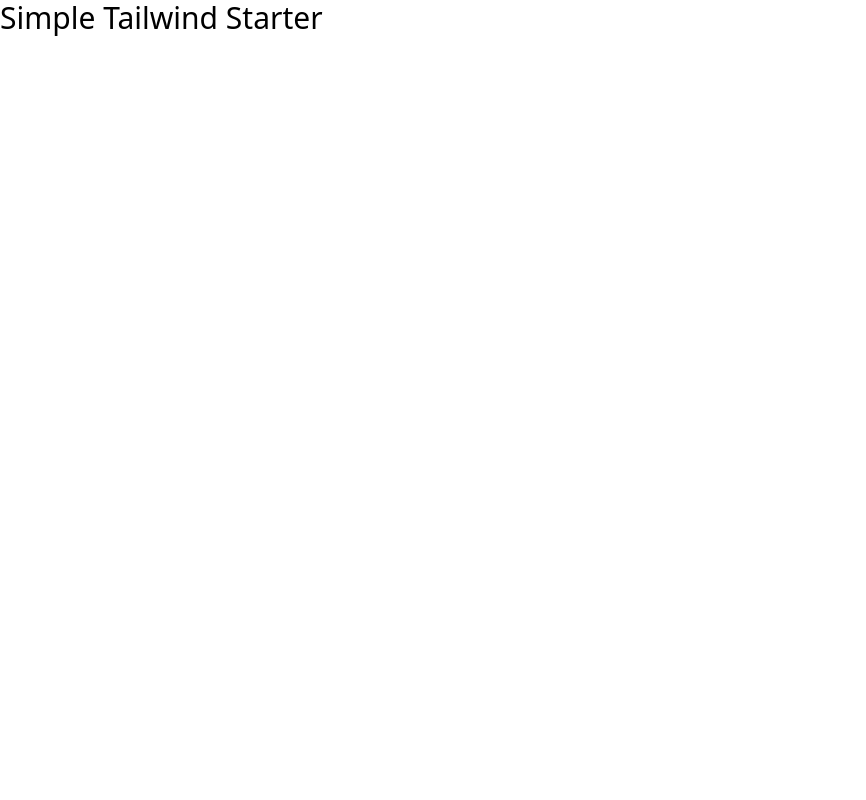
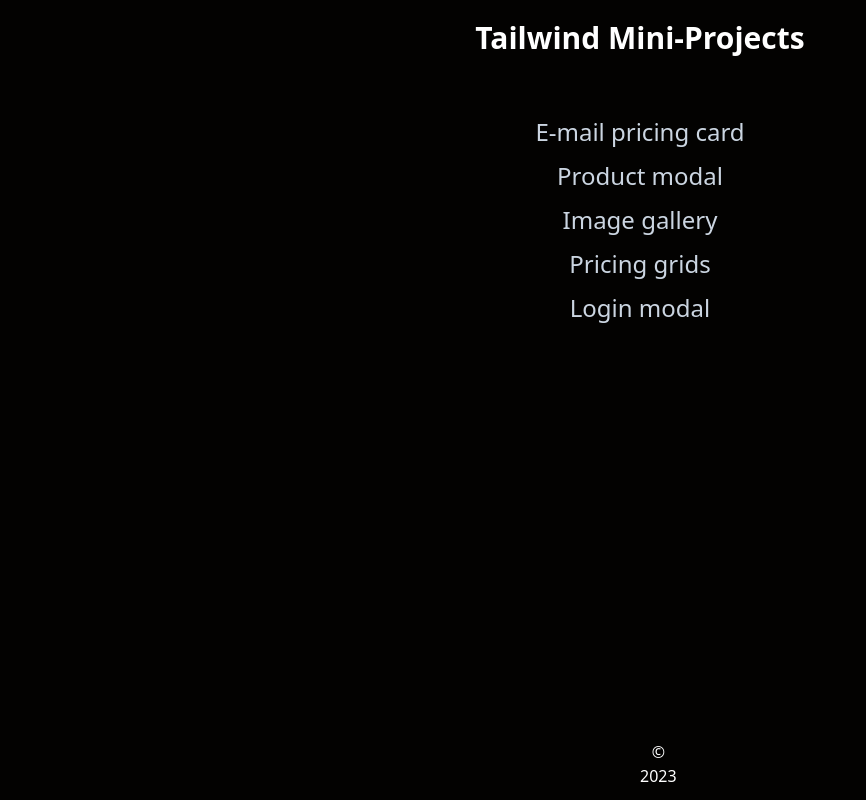
Before and after one commit to NibboNi/tailwind-mini, a website: page index.html in a window 1280 px wide. Shown: the whole page, without its empty margins (0-866 px from the left). Drawn offline with nearby package versions, Linux system fonts and the light colour scheme; files that its build step writes are made by us from their sources.

Commit message:
Update index.html

```diff
--- a/index.html
+++ b/index.html
@@ -5,11 +5,47 @@
   <meta charset="UTF-8">
   <meta name="viewport" content="width=device-width, initial-scale=1.0">
   <link rel="stylesheet" href="./css/styles.css">
-  <title>Simple Tailwind Starter</title>
+  <title>Tailwind Mini-projects</title>
 </head>
 
-<body>
-  <h1 class="text-3xl">Simple Tailwind Starter</h1>
+<body class="bg-[#030201] text-white">
+  <h1 class="text-3xl font-semibold capitalize text-center py-5">Tailwind Mini-projects</h1>
+  <ul class="flex flex-col gap-3 text-center mt-10">
+    <li>
+      <a href=""
+        class="text-2xl text-slate-300 hover:underline hover:text-white hover:drop-shadow duration-200 underline-offset-2 transition-all">E-mail
+        pricing
+        card</a>
+    </li>
+    <li>
+      <a href=""
+        class="text-2xl text-slate-300 hover:underline hover:text-white hover:drop-shadow duration-200 underline-offset-2 transition-all">Product
+        modal</a>
+    </li>
+    <li>
+      <a href=""
+        class="text-2xl text-slate-300 hover:underline hover:text-white hover:drop-shadow duration-200 underline-offset-2 transition-all">Image
+        gallery</a>
+    </li>
+    <li>
+      <a href=""
+        class="text-2xl text-slate-300 hover:underline hover:text-white hover:drop-shadow duration-200 underline-offset-2 transition-all">Pricing
+        grids</a>
+    </li>
+    <li>
+      <a href=""
+        class="text-2xl text-slate-300 hover:underline hover:text-white hover:drop-shadow duration-200 underline-offset-2 transition-all">Login
+        modal</a>
+    </li>
+  </ul>
+  <footer class="text-center absolute bottom-3 left-1/2">
+    &copy;
+  </footer>
+
+  <script>
+    document.querySelector("footer").innerText += `\n${new Date().getFullYear()}`;
+  </script>
+
 </body>
 
 </html>
```
